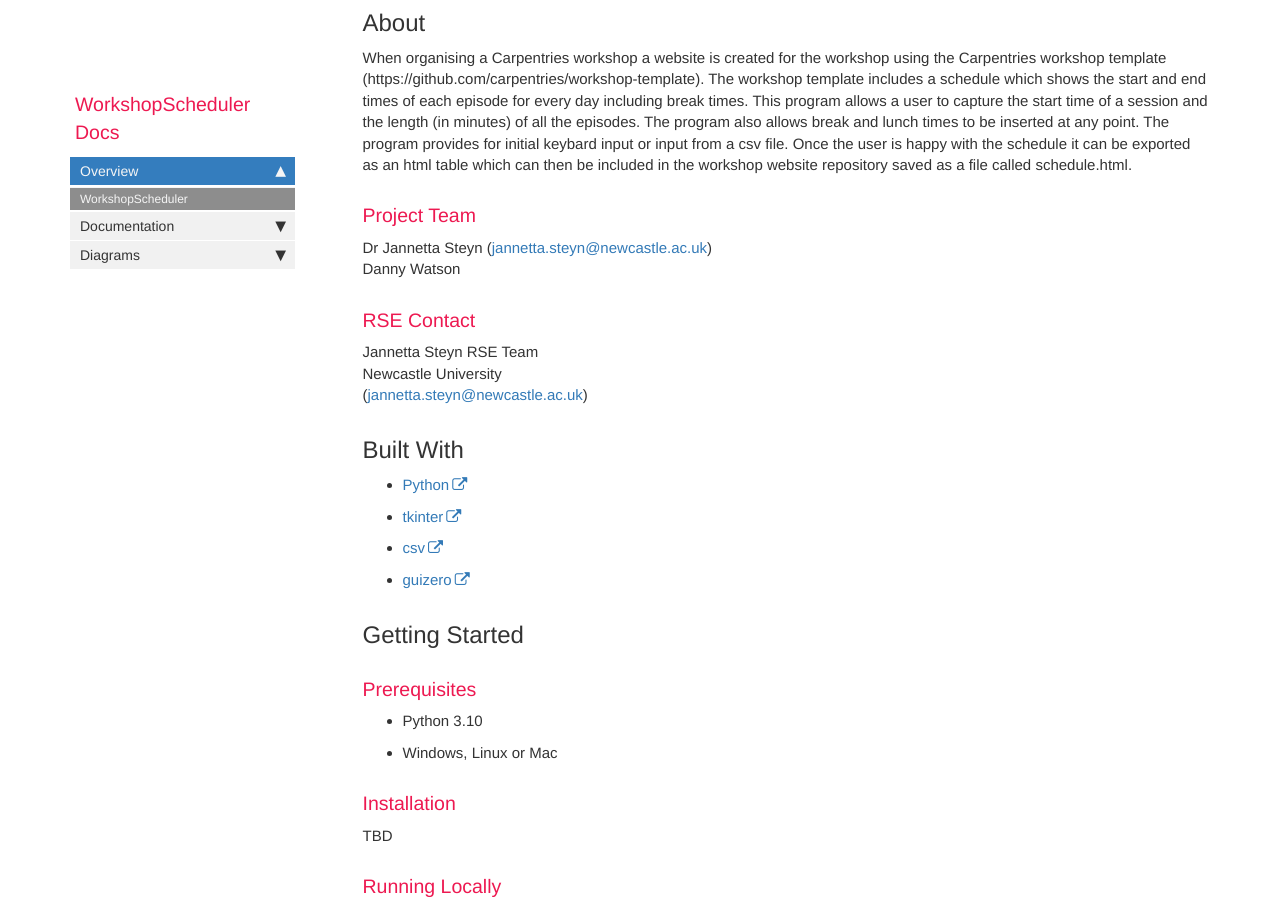
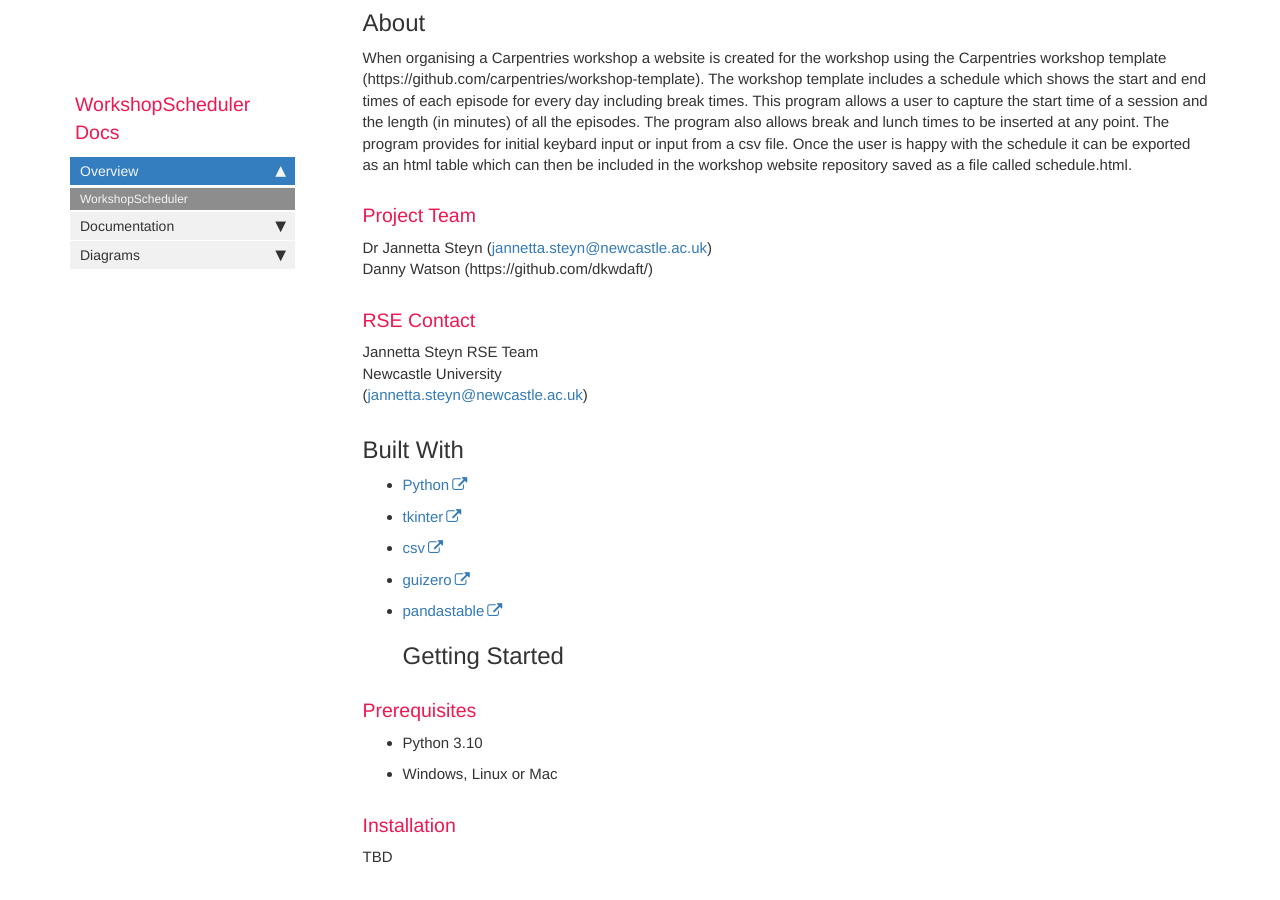
Before and after one commit to NewcastleRSE/WorkshopScheduler, a Jekyll site: the page built from index.md, in a window 1280 px wide and 900 px high, scrolled down 903 px. Built offline with Jekyll 4.4.1, drawn with Linux system fonts in a browser that asks for light colours; comment, search, counter and statistics services are not loaded; part of the change alters nothing that is shown.

Commit message:
update documentation

```diff
--- a/index.md
+++ b/index.md
@@ -13,7 +13,7 @@ When organising a Carpentries workshop a website is created for the workshop usi
 
 ### Project Team
 Dr Jannetta Steyn ([jannetta.steyn@newcastle.ac.uk](mailto:jannetta.steyn@newcastle.ac.uk))
-Danny Watson
+Danny Watson (https://github.com/dkwdaft/)
 ### RSE Contact
 Jannetta Steyn
 RSE Team
@@ -26,7 +26,7 @@ Newcastle University
 - [tkinter](https://docs.python.org/3/library/tkinter.html)
 - [csv](https://docs.python.org/3/library/csv.html)
 - [guizero](https://lawsie.github.io/guizero/)
-
+- [pandastable](https://pandastable.readthedocs.io/en/latest/examples.html)
 ## Getting Started
 
 ### Prerequisites
```
